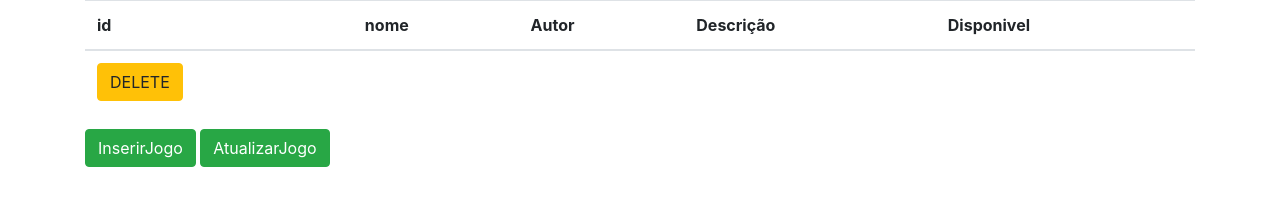
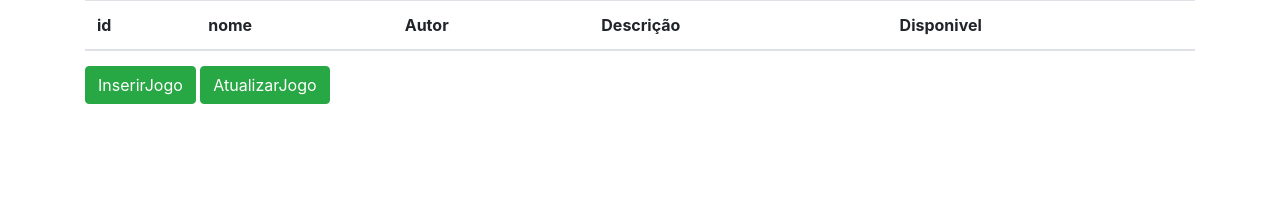
Before and after one commit to pedroxguilherme/ProjetoDesenFramework, a website: page lista-jogos.html in a window 1280 px wide. Drawn offline with nearby package versions, Linux system fonts and the light colour scheme.

Commit message:
atualizar

```diff
--- a/lista-jogos.html
+++ b/lista-jogos.html
@@ -27,7 +27,7 @@
 	<tbody id="jogos">
 	<tr>
 
-	<td><a href="delete?id=${todo.id}" class="btn btn-warning">DELETE</a></td>
+
 
 	</tr>
 
--- a/script.js
+++ b/script.js
@@ -36,7 +36,7 @@ document.addEventListener('DOMContentLoaded'), function(){
 
 
     }
-
+/*
     function DeletarJogo(jogoId) {
         fetch(`${apiUrl}/${jogoId}`, {
             method: 'DELETE',
@@ -54,6 +54,7 @@ document.addEventListener('DOMContentLoaded'), function(){
 
 
 
+*/
 
 
 }
```
